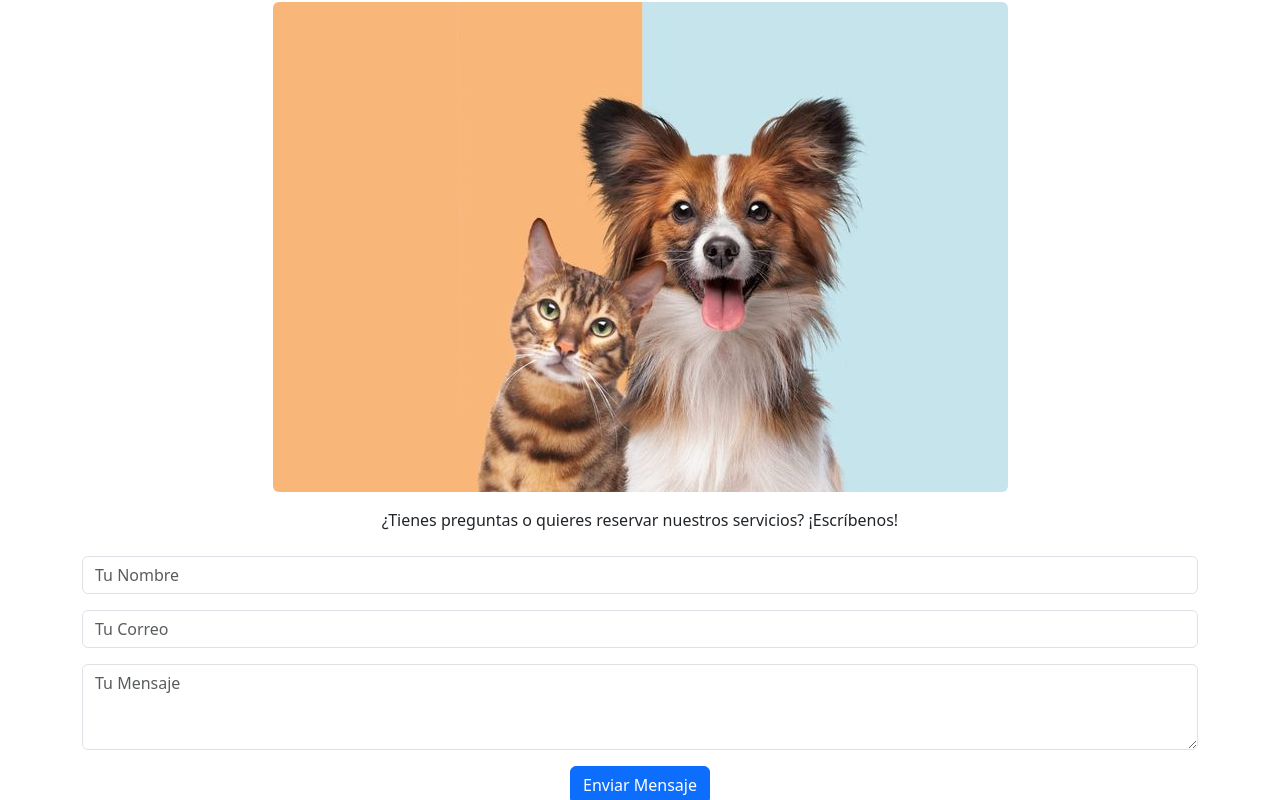
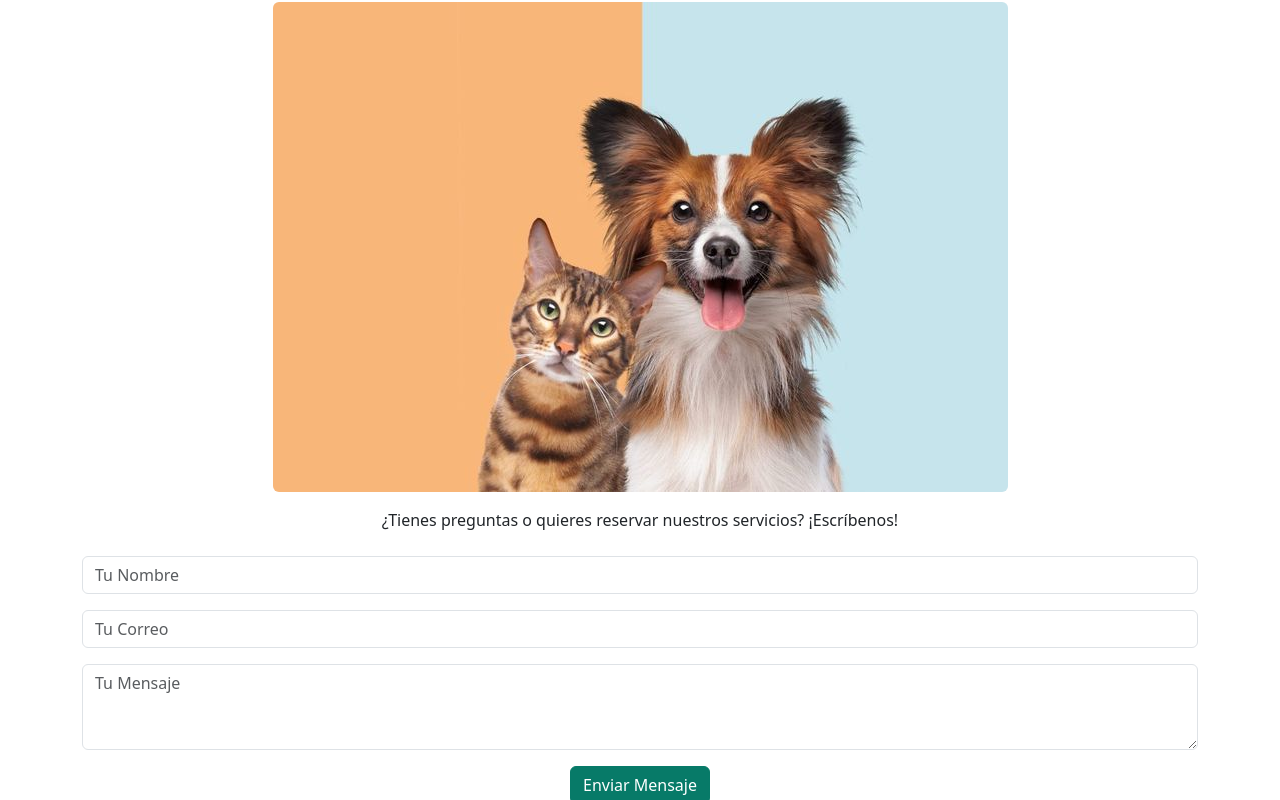
Before and after one commit to EdwinCalderon7/petcare.github.io, a plain HTML site: page index.html in a window 1280 px wide. Shown: the part 2000-2800 px from the top of the page. Drawn offline with nearby package versions, Linux system fonts and the light colour scheme.

Commit message:
Update index.html

```diff
--- a/index.html
+++ b/index.html
@@ -6,6 +6,15 @@
     <title>Pet Care</title>
     <!-- Bootstrap CSS CDN -->
     <link href="https://cdn.jsdelivr.net/npm/bootstrap@5.3.2/dist/css/bootstrap.min.css" rel="stylesheet">
+    <style>
+        .bg-primary {
+            background-color: #077a68 !important;
+        }
+        .btn-primary {
+            background-color: #077a68 !important;
+            border-color: #077a68 !important;
+        }
+    </style>
 </head>
 <body>
     <nav class="navbar navbar-expand-lg navbar-light bg-light">
```
